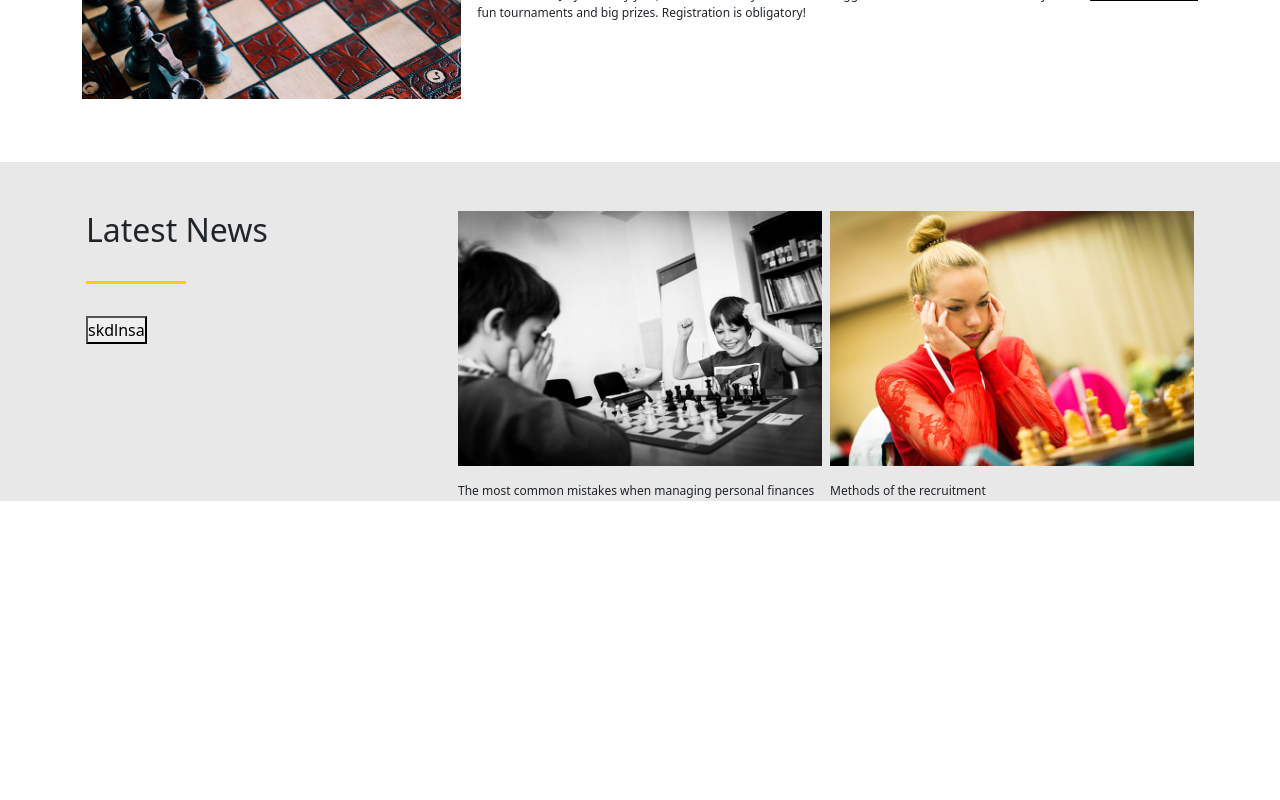
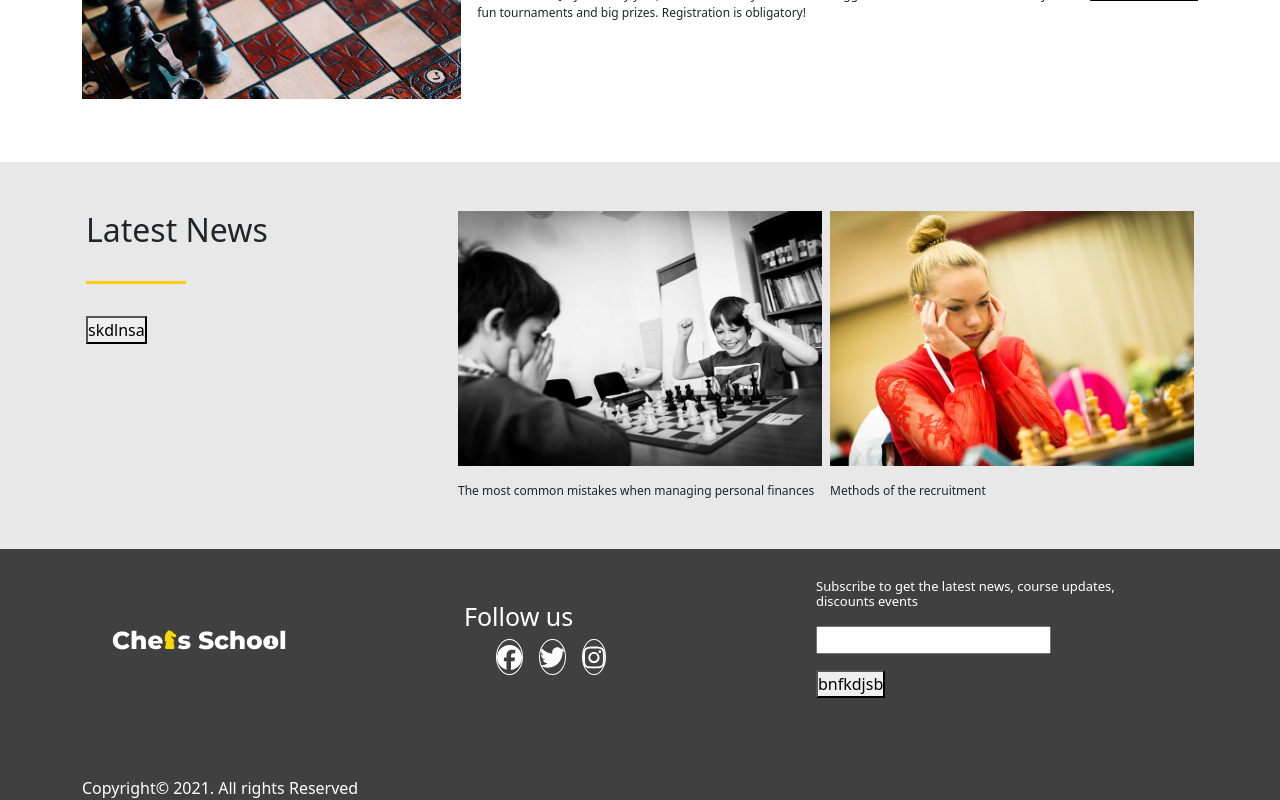
Before and after one commit to antonionovelli92/proj-html-vuejs, a Vue app: page / in a window 1280 px wide. Shown: the part 2995-3795 px from the top of the page. Before the commit the page ends 3496 px from the top, so only its background shows below. Built offline with nearby package versions, Linux system fonts and the light colour scheme.

Commit message:
add footer

```diff
--- a/package.json
+++ b/package.json
@@ -10,6 +10,7 @@
   },
   "dependencies": {
     "@fortawesome/fontawesome-svg-core": "^6.2.1",
+    "@fortawesome/free-brands-svg-icons": "^6.2.1",
     "@fortawesome/free-regular-svg-icons": "^6.2.1",
     "@fortawesome/free-solid-svg-icons": "^6.2.1",
     "@fortawesome/vue-fontawesome": "^3.0.3",
--- a/src/components/AppFooter.vue
+++ b/src/components/AppFooter.vue
@@ -2,19 +2,98 @@
 
 export default {
     name: 'AppFooter',
-    data() {
-
-    }
 }
 </script>
 
 
 <template>
+    <footer>
+        <div class="container">
+            <div class="content d-flex align-items-center justify-content-between justify-content-between">
+                <div class=" logo">
+                    <img src="../assets/img/mt-2236-home-logo.png" alt="">
+                </div>
+                <div class="social">
+                    <h6>Follow us</h6>
+                    <ul class="d-flex list-style-none">
+                        <li>
+                            <a href="#">
+                                <fa-icon icon="fa-brands fa-facebook" />
+                            </a>
+                        </li>
+                        <li class="mx-3">
+                            <a href="#">
+                                <fa-icon icon="fa-brands fa-twitter" />
 
+                            </a>
+                        </li>
+                        <li>
+                            <a href="#">
+                                <fa-icon icon="fa-brands fa-instagram" />
+
+                            </a>
+                        </li>
+                    </ul>
+                </div>
+                <div class="subscribe">
+                    <h6 class="sub-text">Subscribe to get the latest news, course updates, discounts events</h6>
+                    <input type="email" class="my-3 d-block">
+                    <button>bnfkdjsb</button>
+                </div>
+
+            </div>
+            <figcaption class="text-white mt-5">
+                Copyright© 2021. All rights Reserved
+            </figcaption>
+
+        </div>
+    </footer>
 </template>
 
 
 
-<style lang="scss">
+<style scoped lang="scss">
+@use '../assets/sass/partials/variables' as*;
 
+footer {
+    background-color: $darkGray;
+
+    .content {
+        padding: 30px;
+    }
+
+    .logo,
+    .social,
+    .subscribe {
+        flex-basis: calc(100% / 3);
+    }
+
+    h6 {
+        color: white;
+        font-size: 25px;
+        font-weight: 200;
+    }
+
+    .fa-brands {
+        color: white;
+    }
+
+    ul {
+        list-style: none;
+        margin: 0;
+
+        a {
+            text-decoration: none;
+            color: white;
+            border: 1px solid white;
+            border-radius: 50%;
+            font-size: 25px;
+        }
+    }
+
+    .sub-text {
+        font-size: 13px;
+
+    }
+}
 </style>
--- a/src/components/_SectionNews.vue
+++ b/src/components/_SectionNews.vue
@@ -9,7 +9,7 @@ export default {
 
 <template>
     <section id="latest-news">
-        <div class="container d-flex content mt-5">
+        <div class="container d-flex content my-5">
             <div class="content-news">
                 <h2> Latest News</h2>
                 <button>skdlnsa</button>
--- a/src/main.js
+++ b/src/main.js
@@ -3,10 +3,11 @@ import "bootstrap/dist/css/bootstrap.min.css"
 import './style.css'
 import { library } from '@fortawesome/fontawesome-svg-core';
 import { FontAwesomeIcon } from '@fortawesome/vue-fontawesome'
-import { faLocationDot, faPhone} from '@fortawesome/free-solid-svg-icons'
+import { faLocationDot, faPhone } from '@fortawesome/free-solid-svg-icons'
+import { faTwitter, faInstagram, faFacebook } from '@fortawesome/free-brands-svg-icons'
 import App from './App.vue'
 
-library.add(faLocationDot, faPhone);
+library.add(faLocationDot, faPhone, faInstagram, faFacebook, faTwitter );
 
 const app = createApp(App);
 app.component('fa-icon', FontAwesomeIcon);
```
Also changed, not shown: 1 other file (tests, documents, lock files or other folders).
